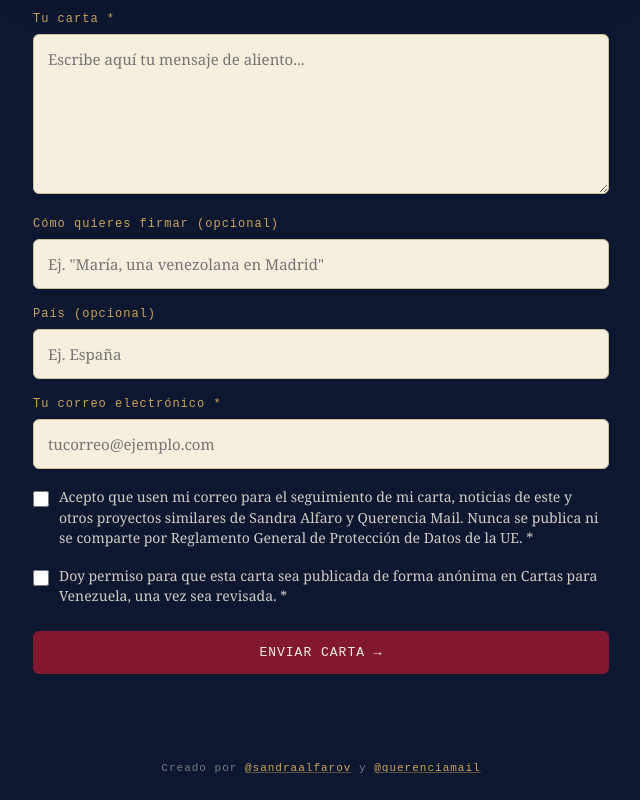
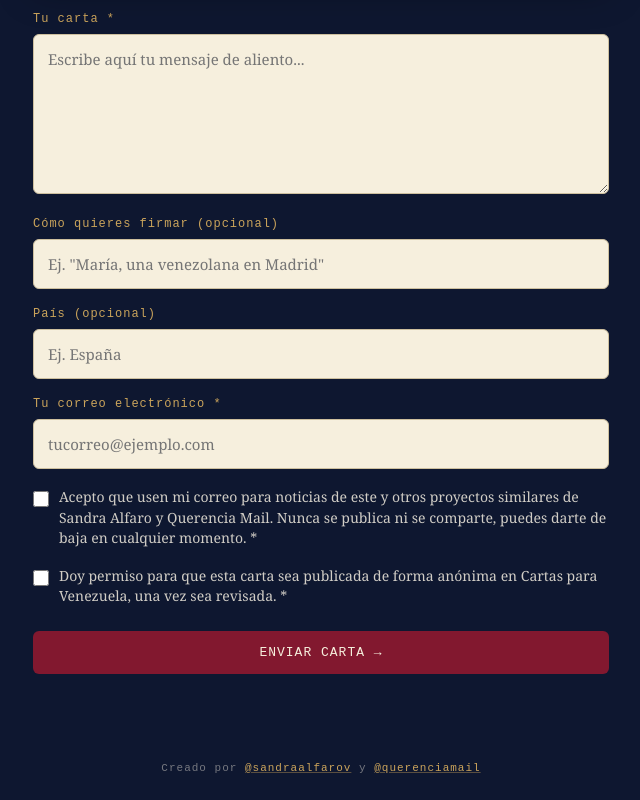
Before and after one commit to sandraalfarovargas/cartas-venezuela, a Next.js app: page /escribir in a window 1280 px wide. Shown: the part 952-1752 px from the top of the page, without its empty margins (319-959 px from the left). Built offline with nearby package versions, Linux system fonts and the light colour scheme.

Commit message:
Actualizar texto de autorizacion de correo (darte de baja)

```diff
--- a/app/escribir/page.js
+++ b/app/escribir/page.js
@@ -189,10 +189,9 @@ export default function Escribir() {
               checked={consentimientoDatos}
               onChange={(e) => setConsentimientoDatos(e.target.checked)}
             />
-            Acepto que usen mi correo para el seguimiento de mi carta,
-            noticias de este y otros proyectos similares de Sandra Alfaro y
-            Querencia Mail. Nunca se publica ni se comparte por Reglamento
-            General de Protección de Datos de la UE. *
+            Acepto que usen mi correo para noticias de este y otros proyectos
+            similares de Sandra Alfaro y Querencia Mail. Nunca se publica ni
+            se comparte, puedes darte de baja en cualquier momento. *
           </label>
 
           <label className="cv-checkbox">
```
